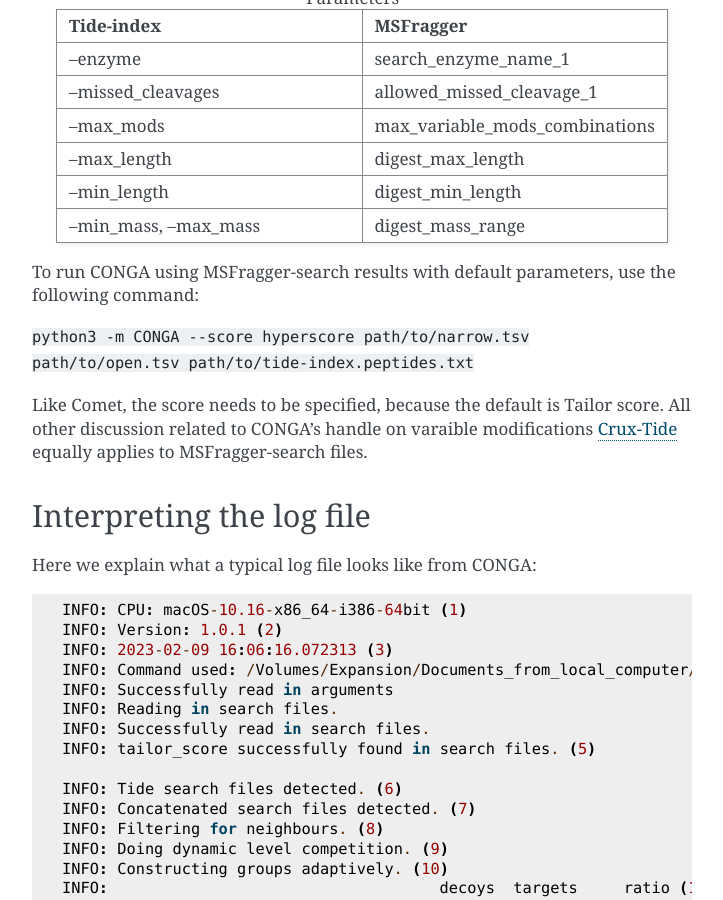
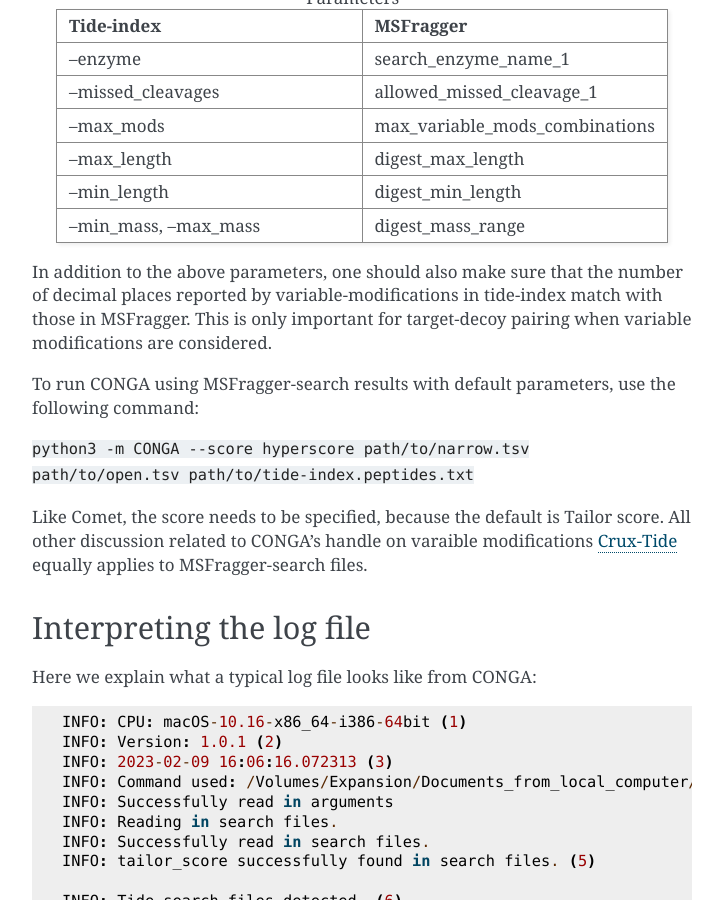
Before and after one commit to freejstone/CONGA, a Sphinx documentation site: the page built from docs/pages/tutorial_example.rst, in a window 1280 px wide and 900 px high, scrolled down 2509 px. Shown: the whole window, without its empty margins (388-1111 px from the left). Built offline with Sphinx 7.4.7, drawn with Linux system fonts in a browser that asks for light colours.

```diff
--- a/docs/pages/tutorial_example.rst
+++ b/docs/pages/tutorial_example.rst
@@ -78,6 +78,8 @@ Using MSFragger search files is more challenging. MSFragger nor any of the relat
    * - --min_mass, --max_mass
      - digest_mass_range
 
+In addition to the above parameters, one should also make sure that the number of decimal places reported by variable-modifications in tide-index match with those in MSFragger. This is only important for target-decoy pairing when variable modifications are considered.
+
 To run CONGA using MSFragger-search results with default parameters, use the following command:
 
 ``python3 -m CONGA --score hyperscore path/to/narrow.tsv path/to/open.tsv path/to/tide-index.peptides.txt``
```
